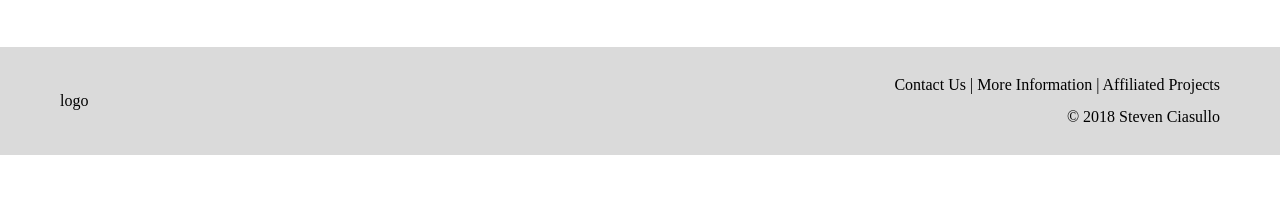
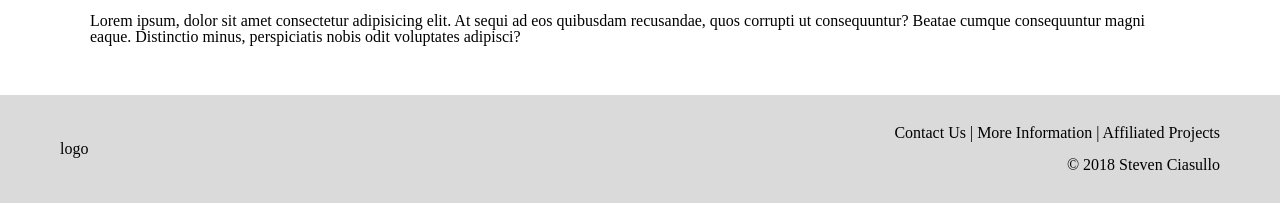
Before and after one commit to sjciasullo/octagon-microsite-challenge, a plain HTML site: page index.html in a window 1280 px wide. Shown: the part 600-803 px from the top of the page. Drawn offline with Linux system fonts and the light colour scheme.

Commit message:
add an extra paragraph to about section

```diff
--- a/index.html
+++ b/index.html
@@ -27,6 +27,10 @@
         <p>
           Lorem ipsum dolor sit, amet consectetur adipisicing elit. Facere possimus quasi autem, maxime placeat aspernatur doloremque eos dignissimos minima alias dicta soluta fugiat hic accusamus est neque, velit cumque reiciendis?
         </p>
+        <br />
+        <p>
+          Lorem ipsum, dolor sit amet consectetur adipisicing elit. At sequi ad eos quibusdam recusandae, quos corrupti ut consequuntur? Beatae cumque consequuntur magni eaque. Distinctio minus, perspiciatis nobis odit voluptates adipisci?
+        </p>
       </div>
     </div>
 
```
